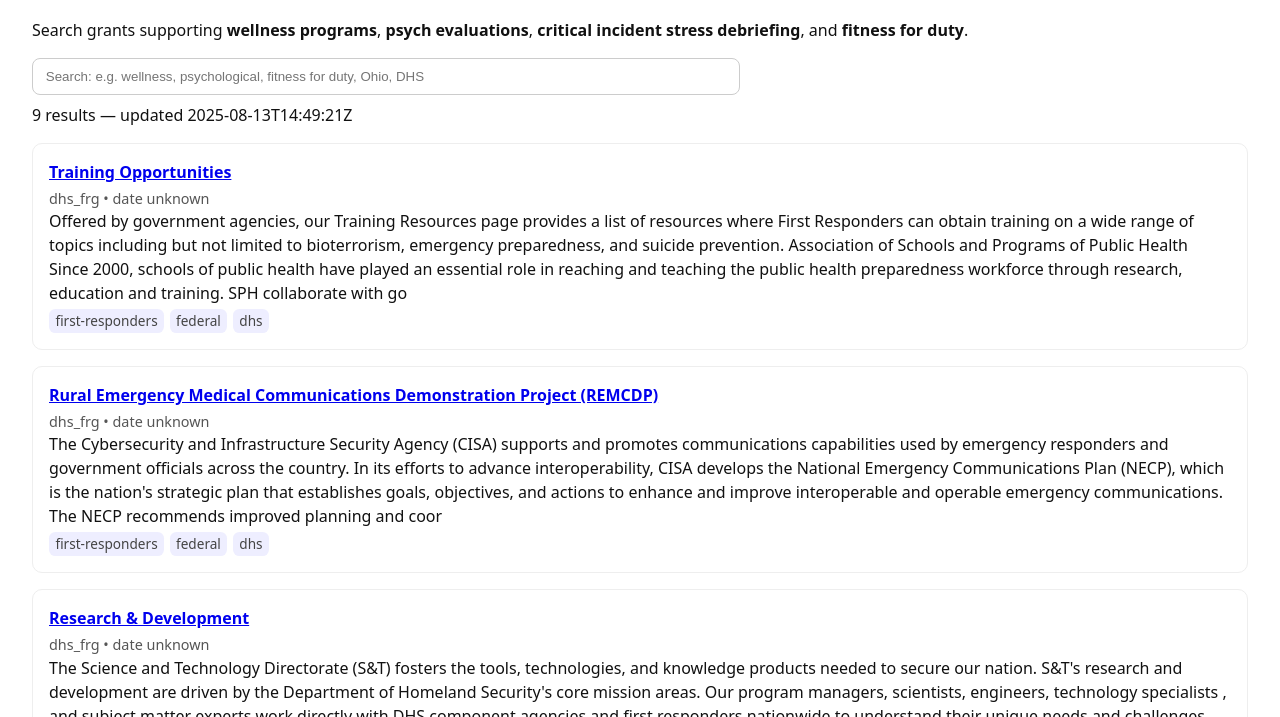
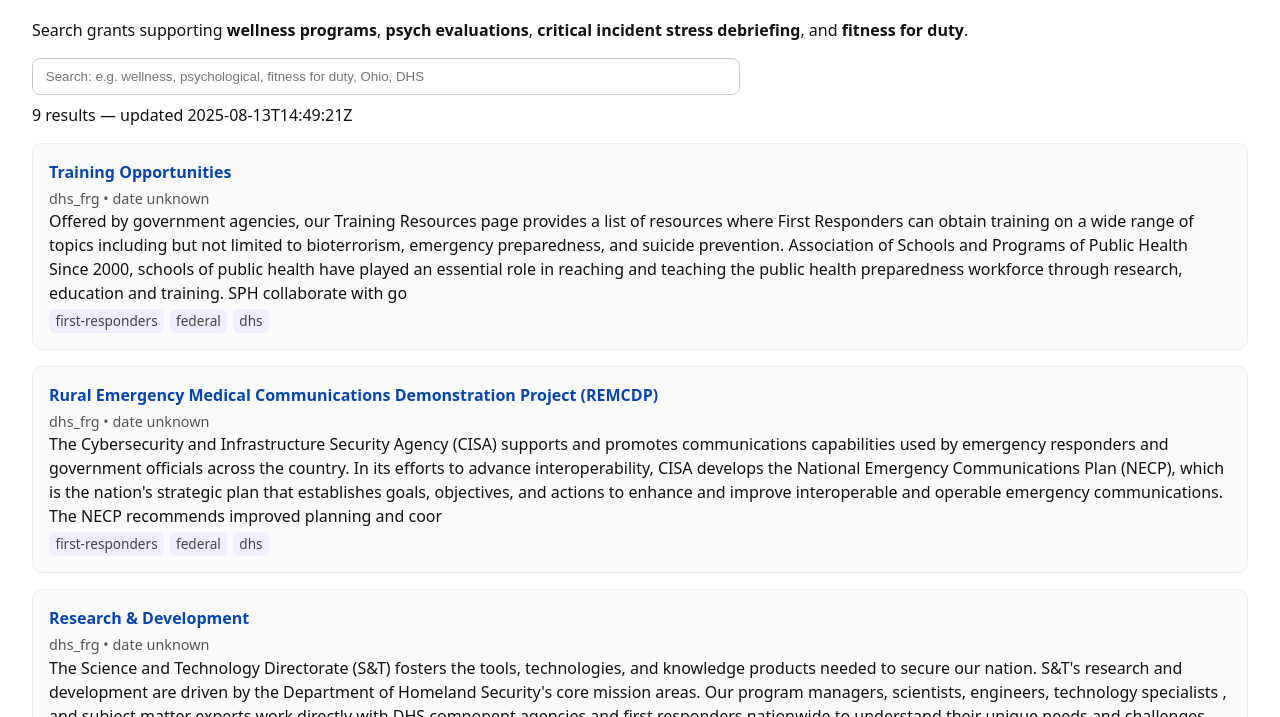
Before and after one commit to hDanford/grant-finding-tool, a plain HTML site: page docs/index.html in a window 1280 px wide. Shown: the part 83-800 px from the top of the page. Drawn offline with Linux system fonts and the light colour scheme.

Commit message:
Update index.html

```diff
--- a/docs/index.html
+++ b/docs/index.html
@@ -3,16 +3,18 @@
 <head>
   <meta charset="utf-8" />
   <meta name="viewport" content="width=device-width, initial-scale=1" />
-  <title>First Responder Wellness Grants</title>
+  <title>First Responder Wellness Grant Finder</title>
   <style>
     body { font: 16px/1.5 system-ui, -apple-system, Segoe UI, Roboto, Arial, sans-serif; margin: 2rem; color:#111; }
     h1 { margin-top: 0; }
-    .row { margin: 1rem 0; padding: 1rem; border: 1px solid #eee; border-radius: 10px; }
+    .row { margin: 1rem 0; padding: 1rem; border: 1px solid #eee; border-radius: 10px; background: #fafafa; }
     input { width: 100%; max-width: 680px; padding: .6rem .8rem; border-radius: 8px; border: 1px solid #ccc; }
     .meta { font-size: .9em; color: #555; margin-top: .25rem; }
     .tags { font-size: .85em; color:#444; margin-top: .25rem; }
     .tag { background:#eef; padding:.1rem .4rem; margin-right:.35rem; border-radius:.4rem; display:inline-block; }
     .bar { margin: .5rem 0 1rem; }
+    a { color: #0645ad; text-decoration: none; }
+    a:hover { text-decoration: underline; }
   </style>
 </head>
 <body>
@@ -25,7 +27,7 @@
 <script>
 async function load() {
   try {
-    const res = await fetch("../data/grants.json?ts=" + Date.now());
+    const res = await fetch("../data/grants.json?ts=" + Date.now()); // adjust path if needed
     const data = await res.json();
     const items = data.items || [];
     const listEl = document.getElementById("list");
```
